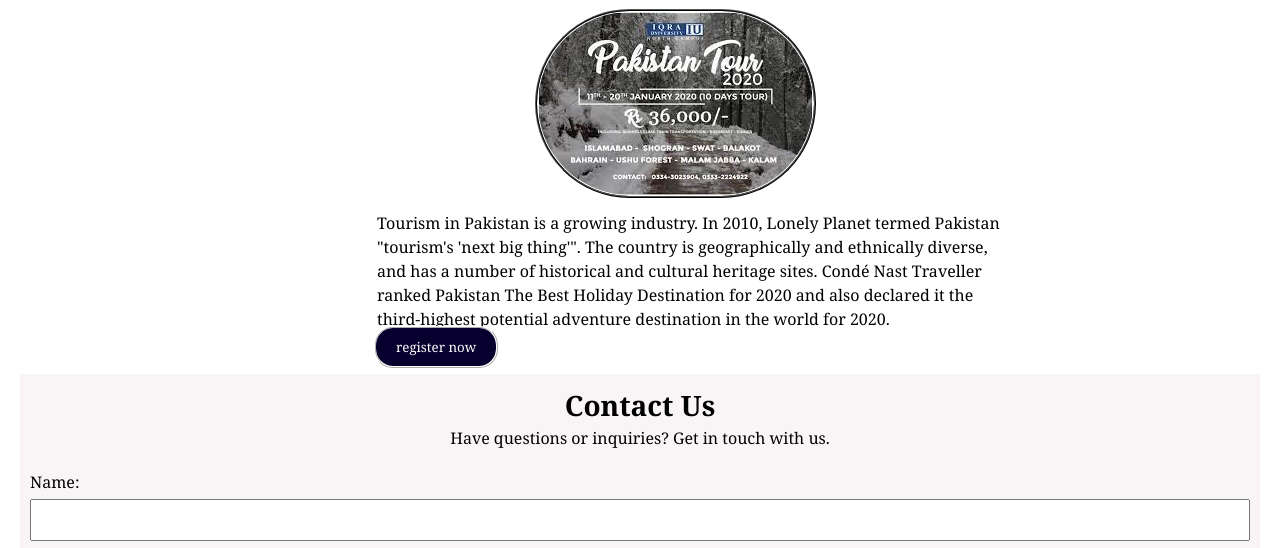
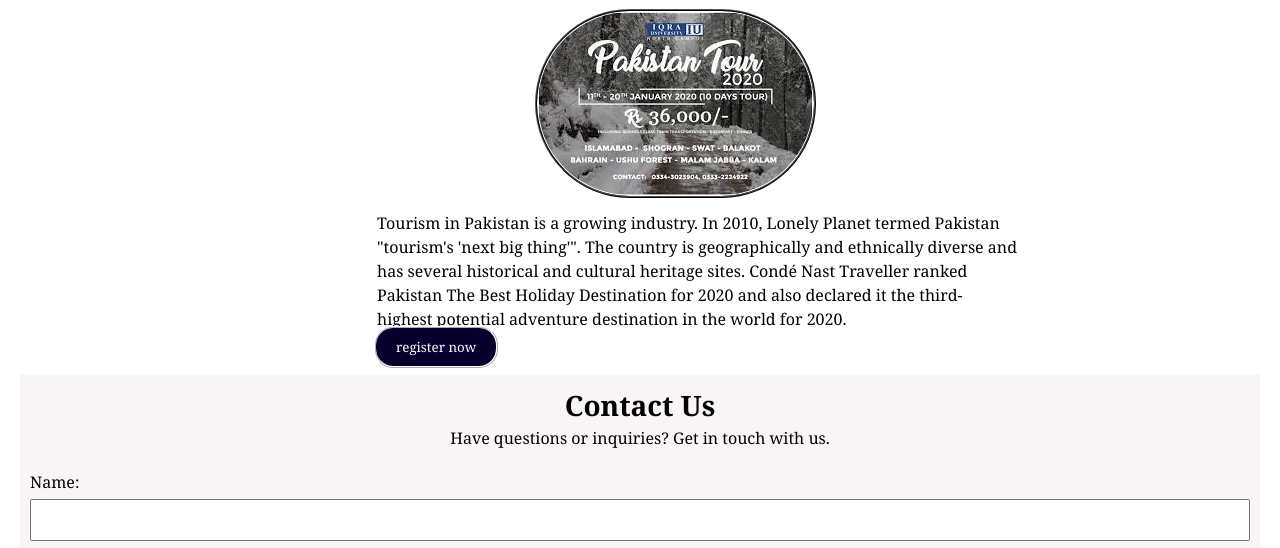
Before and after one commit to romairshad/css-and-js-and-html, a plain HTML site: page trip.html in a window 1280 px wide. Shown: the part 241-789 px from the top of the page. Drawn offline with Linux system fonts and the light colour scheme.

Commit message:
Update trip.html

```diff
--- a/trip.html
+++ b/trip.html
@@ -42,7 +42,7 @@
             <img src="trip.jpg" alt="Pakistan tour">
             <p>Tourism in Pakistan is a growing industry. In 2010, Lonely Planet termed Pakistan "tourism's
                 'next
-                big thing'". The country is geographically and ethnically diverse, and has a number of
+                big thing'". The country is geographically and ethnically diverse and has several
                 historical
                 and cultural heritage sites. Condé Nast Traveller ranked Pakistan The Best Holiday Destination
                 for
```
